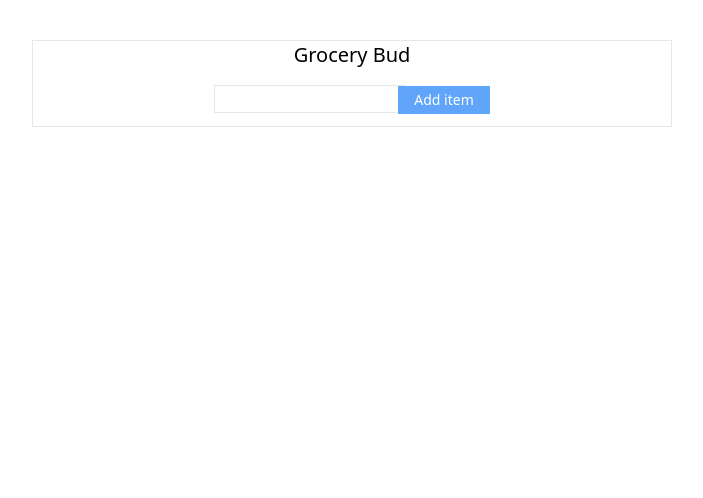
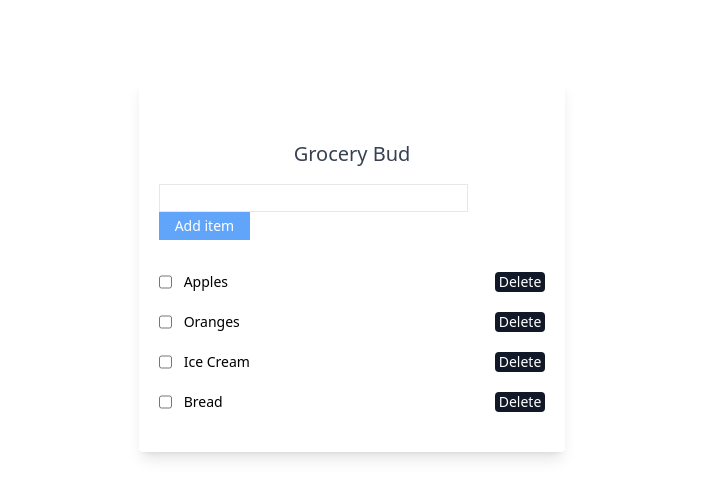
Before and after one commit to alirezagh99/GroceryBud-react-app, a React (Vite) app: page / in a window 1280 px wide. Shown: the top 498 px of the page, without its empty margins (288-991 px from the left). Built offline with nearby package versions, Linux system fonts and the light colour scheme.

Commit message:
add-Items-SingleItem

```diff
--- a/package.json
+++ b/package.json
@@ -11,7 +11,8 @@
   },
   "dependencies": {
     "react": "^18.3.1",
-    "react-dom": "^18.3.1"
+    "react-dom": "^18.3.1",
+    "uuid": "^11.0.3"
   },
   "devDependencies": {
     "@eslint/js": "^9.17.0",
--- a/src/App.jsx
+++ b/src/App.jsx
@@ -1,12 +1,33 @@
 import { useState } from "react";
 import Form from "./components/Form";
+import { v4 as uuidv4 } from "uuid";
+import Items from "./components/Items";
+const data = [
+  {
+    id: uuidv4(),
+    name: "Apples",
+  },
+  {
+    id: uuidv4(),
+    name: "Oranges",
+  },
+  {
+    id: uuidv4(),
+    name: "Ice Cream",
+  },
+  {
+    id: uuidv4(),
+    name: "Bread",
+  },
+];
 function App() {
-  const [items, setItems] = useState(0);
+  const [items, setItems] = useState(data);
 
   return (
-    <>
+    <div className="w-1/3 m-auto shadow-lg rounded p-5 mt-20">
       <Form />
-    </>
+      <Items items={items} />
+    </div>
   );
 }
 
--- a/src/components/Form.jsx
+++ b/src/components/Form.jsx
@@ -15,16 +15,16 @@ function Form() {
   return (
     <form
       onSubmit={handleSubmit}
-      className="w-1/2 m-auto mt-10 border flex flex-col items-center"
+      className="mt-10 flex flex-col items-center mb-5"
     >
-      <h3 className="text-xl mb-4">Grocery Bud</h3>
-      <div className="mb-3">
+      <h3 className="text-xl mb-4 font-medium text-gray-700">Grocery Bud</h3>
+      <div className="mb-3 w-full">
         <input
           onChange={handleChange}
-          className="border text-sm w-48 -mr-2 h-7 pl-3"
+          className="border text-sm w-[80%] -mr-2 h-7 pl-3 outline-0"
           type="text"
         />
-        <button className="bg-blue-400 text-white text-sm py-1 px-4">
+        <button className="bg-blue-400 hover:bg-blue-800 transition-all duration-500 text-white text-sm py-1 px-4">
           Add item
         </button>
       </div>
--- /dev/null
+++ b/src/components/Items.jsx
@@ -0,0 +1,14 @@
+import React from "react";
+import SingleItem from "./SingleItem";
+import { v4 as uuidv4 } from "uuid";
+function Items({ items }) {
+  return (
+    <div className="flex flex-col items-center">
+      {items.map((item) => {
+        return <SingleItem item={item} key={uuidv4()} />;
+      })}
+    </div>
+  );
+}
+
+export default Items;
--- /dev/null
+++ b/src/components/SingleItem.jsx
@@ -0,0 +1,17 @@
+import React from "react";
+
+function SingleItem({ item }) {
+  return (
+    <div className="flex flex-row w-full mb-5 justify-between items-center text-sm">
+      <div className="flex flex-row">
+        <input type="checkbox" />
+        <h5 className="ml-3 font-medium">{item.name}</h5>
+      </div>
+      <button className="bg-gray-900 px-1 hover:bg-blue-400 transition-all duration-300 text-white rounded">
+        Delete
+      </button>
+    </div>
+  );
+}
+
+export default SingleItem;
```
Also changed, not shown: 1 other file (tests, documents, lock files or other folders).
